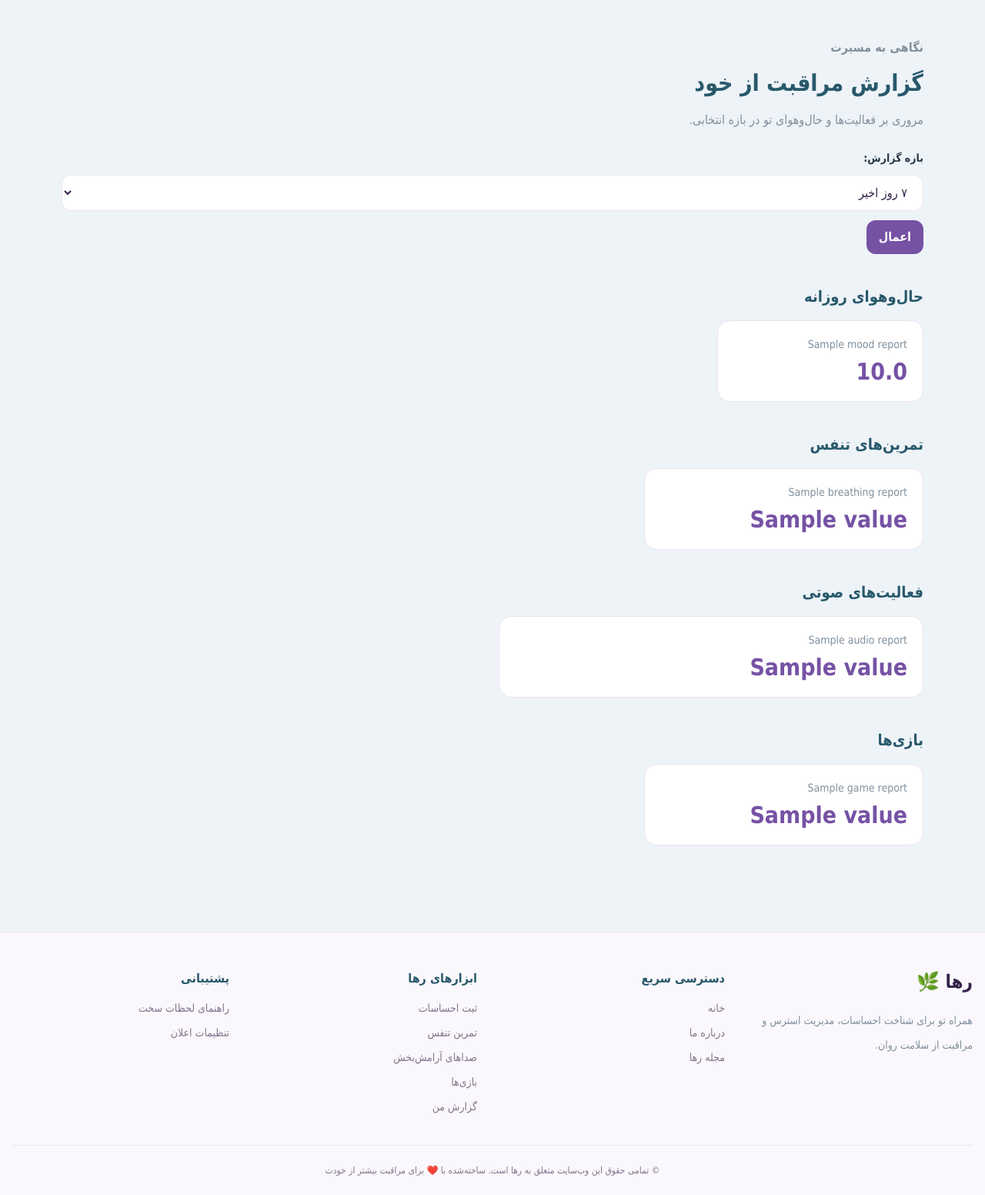
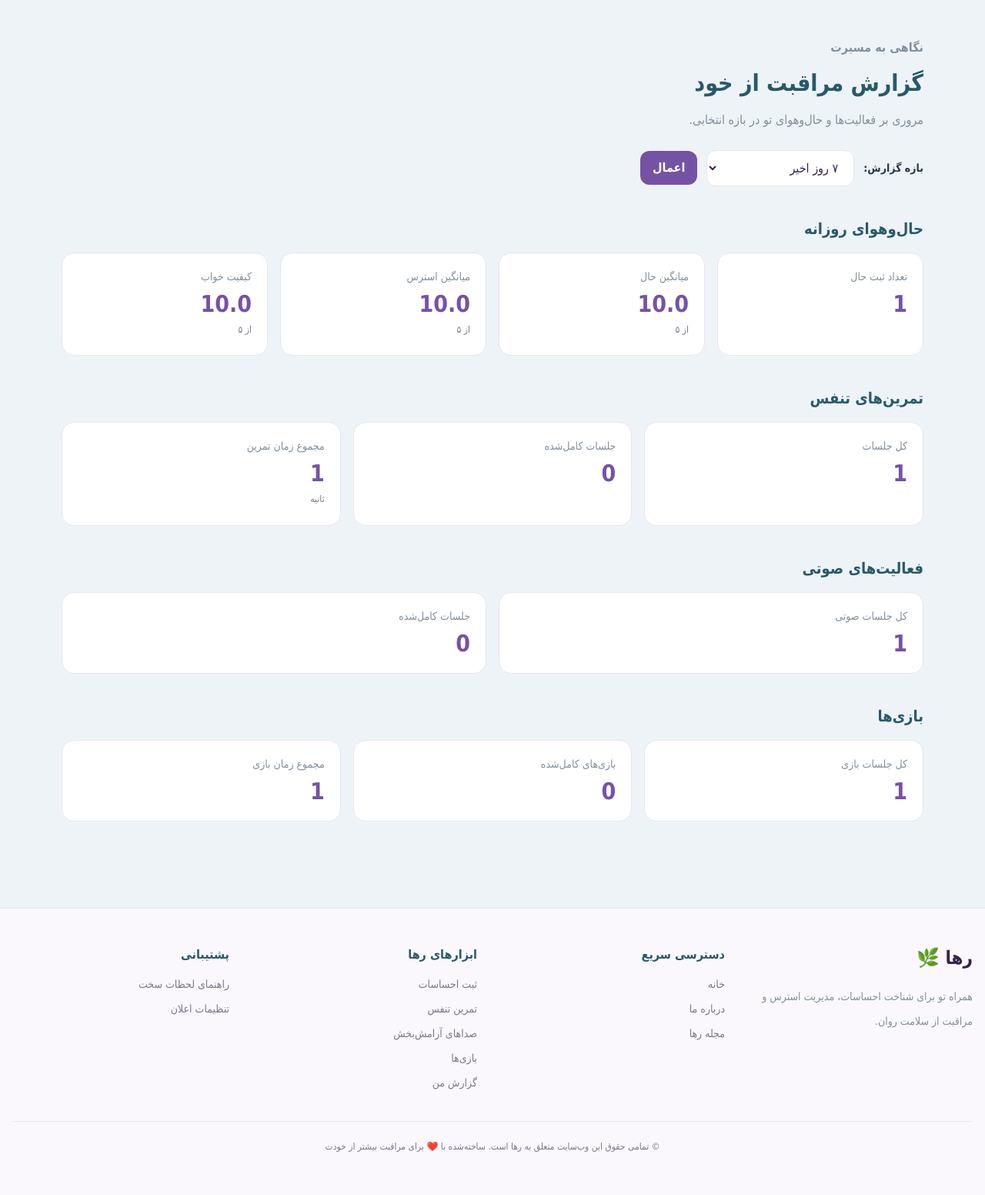
Before and after one commit to amirhosseineilat/Raha, a Django app: template templates/reports/dashboard.html in a window 1280 px wide. Shown: the part 71-1623 px from the top of the page at 77% size. After the commit the page ends 1567 px from the top, so only its background shows below. Run offline with Django 5.2, Linux system fonts and the light colour scheme; the template is opened without the code that fills it: most values are stand-ins (such as "Sample title", 1, 10 or a date in 2020); style sheets or scripts are compiled from the project's sources.

Commit message:
polish: localize report dashboard metrics

```diff
--- a/templates/reports/dashboard.html
+++ b/templates/reports/dashboard.html
@@ -1,5 +1,32 @@
-{% extends "base.html" %}{% block title %}گزارش من | رها{% endblock %}{% block content %}<section class="mx-auto max-w-6xl px-4 py-12"><p class="font-bold text-raha-primary">نگاهی به مسیرت</p><h1 class="mt-2 text-3xl font-extrabold text-raha-primary-dark">گزارش مراقبت از خود</h1><p class="mt-3 text-raha-text-muted">مروری بر فعالیت‌ها و حال‌وهوای تو در بازه انتخابی.</p><form method="get" class="mt-6 flex flex-wrap items-center gap-3"><label for="period" class="text-sm font-semibold">بازه گزارش:</label><select id="period" name="period" class="rounded-xl border border-raha-border bg-white px-4 py-2"><option value="7" {% if period == 7 %}selected{% endif %}>۷ روز اخیر</option><option value="30" {% if period == 30 %}selected{% endif %}>۳۰ روز اخیر</option><option value="90" {% if period == 90 %}selected{% endif %}>۹۰ روز اخیر</option></select><button class="rounded-xl bg-raha-primary px-4 py-2 font-bold text-white">اعمال</button></form>
-<h2 class="mt-10 text-xl font-extrabold text-raha-primary-dark">حال‌وهوای روزانه</h2><div class="mt-4 grid gap-4 sm:grid-cols-2 lg:grid-cols-4">{% for label,value in mood_report.items %}<div class="rounded-2xl border border-raha-border bg-white p-5"><p class="text-sm text-raha-text-muted">{{ label }}</p><strong class="mt-2 block text-3xl text-raha-primary">{{ value|default:"—"|floatformat:1 }}</strong></div>{% endfor %}</div>
-<h2 class="mt-10 text-xl font-extrabold text-raha-primary-dark">تمرین‌های تنفس</h2><div class="mt-4 grid gap-4 sm:grid-cols-3">{% for label,value in breathing_report.items %}<div class="rounded-2xl border border-raha-border bg-white p-5"><p class="text-sm text-raha-text-muted">{{ label }}</p><strong class="mt-2 block text-3xl text-raha-primary">{{ value|default:0 }}</strong></div>{% endfor %}</div>
-<h2 class="mt-10 text-xl font-extrabold text-raha-primary-dark">فعالیت‌های صوتی</h2><div class="mt-4 grid gap-4 sm:grid-cols-2">{% for label,value in audio_report.items %}<div class="rounded-2xl border border-raha-border bg-white p-5"><p class="text-sm text-raha-text-muted">{{ label }}</p><strong class="mt-2 block text-3xl text-raha-primary">{{ value|default:0 }}</strong></div>{% endfor %}</div>
-<h2 class="mt-10 text-xl font-extrabold text-raha-primary-dark">بازی‌ها</h2><div class="mt-4 grid gap-4 sm:grid-cols-3">{% for label,value in game_report.items %}<div class="rounded-2xl border border-raha-border bg-white p-5"><p class="text-sm text-raha-text-muted">{{ label }}</p><strong class="mt-2 block text-3xl text-raha-primary">{{ value|default:0 }}</strong></div>{% endfor %}</div></section>{% endblock %}
+{% extends "base.html" %}
+{% block title %}گزارش من | رها{% endblock %}
+{% block content %}
+<section class="mx-auto max-w-6xl px-4 py-12">
+  <p class="font-bold text-raha-primary">نگاهی به مسیرت</p><h1 class="mt-2 text-3xl font-extrabold text-raha-primary-dark">گزارش مراقبت از خود</h1><p class="mt-3 text-raha-text-muted">مروری بر فعالیت‌ها و حال‌وهوای تو در بازه انتخابی.</p>
+  <form method="get" class="mt-6 flex flex-wrap items-center gap-3"><label for="period" class="text-sm font-semibold">بازه گزارش:</label><select id="period" name="period" class="max-w-48 rounded-xl border border-raha-border bg-white px-4 py-2"><option value="7" {% if period == 7 %}selected{% endif %}>۷ روز اخیر</option><option value="30" {% if period == 30 %}selected{% endif %}>۳۰ روز اخیر</option><option value="90" {% if period == 90 %}selected{% endif %}>۹۰ روز اخیر</option></select><button class="rounded-xl bg-raha-primary px-4 py-2 font-bold text-white">اعمال</button></form>
+  <h2 class="mt-10 text-xl font-extrabold text-raha-primary-dark">حال‌وهوای روزانه</h2>
+  <div class="mt-4 grid gap-4 sm:grid-cols-2 lg:grid-cols-4">
+    <div class="rounded-2xl border border-raha-border bg-white p-5"><p class="text-sm text-raha-text-muted">تعداد ثبت حال</p><strong class="mt-2 block text-3xl text-raha-primary">{{ mood_report.total_entries|default:0 }}</strong></div>
+    <div class="rounded-2xl border border-raha-border bg-white p-5"><p class="text-sm text-raha-text-muted">میانگین حال</p><strong class="mt-2 block text-3xl text-raha-primary">{{ mood_report.average_mood|default:"—"|floatformat:1 }}</strong><span class="text-xs text-raha-text-muted">از ۵</span></div>
+    <div class="rounded-2xl border border-raha-border bg-white p-5"><p class="text-sm text-raha-text-muted">میانگین استرس</p><strong class="mt-2 block text-3xl text-raha-primary">{{ mood_report.average_stress|default:"—"|floatformat:1 }}</strong><span class="text-xs text-raha-text-muted">از ۵</span></div>
+    <div class="rounded-2xl border border-raha-border bg-white p-5"><p class="text-sm text-raha-text-muted">کیفیت خواب</p><strong class="mt-2 block text-3xl text-raha-primary">{{ mood_report.average_sleep|default:"—"|floatformat:1 }}</strong><span class="text-xs text-raha-text-muted">از ۵</span></div>
+  </div>
+  <h2 class="mt-10 text-xl font-extrabold text-raha-primary-dark">تمرین‌های تنفس</h2>
+  <div class="mt-4 grid gap-4 sm:grid-cols-3">
+    <div class="rounded-2xl border border-raha-border bg-white p-5"><p class="text-sm text-raha-text-muted">کل جلسات</p><strong class="mt-2 block text-3xl text-raha-primary">{{ breathing_report.total_sessions|default:0 }}</strong></div>
+    <div class="rounded-2xl border border-raha-border bg-white p-5"><p class="text-sm text-raha-text-muted">جلسات کامل‌شده</p><strong class="mt-2 block text-3xl text-raha-primary">{{ breathing_report.completed_sessions|default:0 }}</strong></div>
+    <div class="rounded-2xl border border-raha-border bg-white p-5"><p class="text-sm text-raha-text-muted">مجموع زمان تمرین</p><strong class="mt-2 block text-3xl text-raha-primary">{{ breathing_report.total_duration|default:0 }}</strong><span class="text-xs text-raha-text-muted">ثانیه</span></div>
+  </div>
+  <h2 class="mt-10 text-xl font-extrabold text-raha-primary-dark">فعالیت‌های صوتی</h2>
+  <div class="mt-4 grid gap-4 sm:grid-cols-2">
+    <div class="rounded-2xl border border-raha-border bg-white p-5"><p class="text-sm text-raha-text-muted">کل جلسات صوتی</p><strong class="mt-2 block text-3xl text-raha-primary">{{ audio_report.total_sessions|default:0 }}</strong></div>
+    <div class="rounded-2xl border border-raha-border bg-white p-5"><p class="text-sm text-raha-text-muted">جلسات کامل‌شده</p><strong class="mt-2 block text-3xl text-raha-primary">{{ audio_report.completed_sessions|default:0 }}</strong></div>
+  </div>
+  <h2 class="mt-10 text-xl font-extrabold text-raha-primary-dark">بازی‌ها</h2>
+  <div class="mt-4 grid gap-4 sm:grid-cols-3">
+    <div class="rounded-2xl border border-raha-border bg-white p-5"><p class="text-sm text-raha-text-muted">کل جلسات بازی</p><strong class="mt-2 block text-3xl text-raha-primary">{{ game_report.total_sessions|default:0 }}</strong></div>
+    <div class="rounded-2xl border border-raha-border bg-white p-5"><p class="text-sm text-raha-text-muted">بازی‌های کامل‌شده</p><strong class="mt-2 block text-3xl text-raha-primary">{{ game_report.completed_sessions|default:0 }}</strong></div>
+    <div class="rounded-2xl border border-raha-border bg-white p-5"><p class="text-sm text-raha-text-muted">مجموع زمان بازی</p><strong class="mt-2 block text-3xl text-raha-primary">{{ game_report.total_duration|default:"—" }}</strong></div>
+  </div>
+</section>
+{% endblock %}
```
